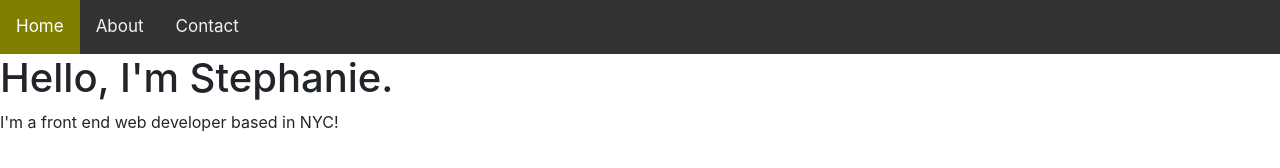
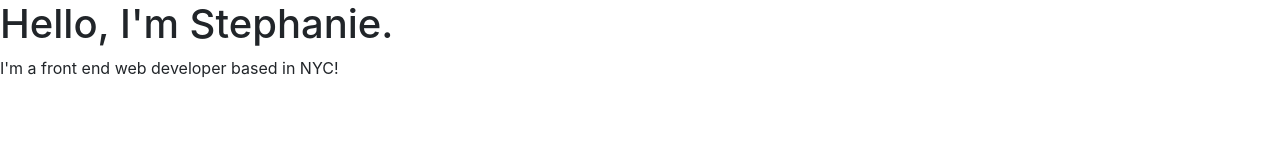
Before and after one commit to stephiero/stephiero.github.io, a plain HTML site: page index.html in a window 1280 px wide. Drawn offline with nearby package versions, Linux system fonts and the light colour scheme.

Commit message:
7th commit

```diff
--- a/index.html
+++ b/index.html
@@ -13,15 +13,10 @@
 
 <body>
 
-    <div class="topnav">
-        <a class="active" href="#About">Home</a>
-        <a href="#Experience">About</a>
-        <a href="#Work">Contact</a>
-    </div>
+    <h1>Hello, I'm Stephanie.</h1>
+    <p>I'm a front end web developer based in NYC!</p>
 
 </body>
 
-<h1>Hello, I'm Stephanie.</h1>
-<p>I'm a front end web developer based in NYC!</p>
 
 </html>
```
